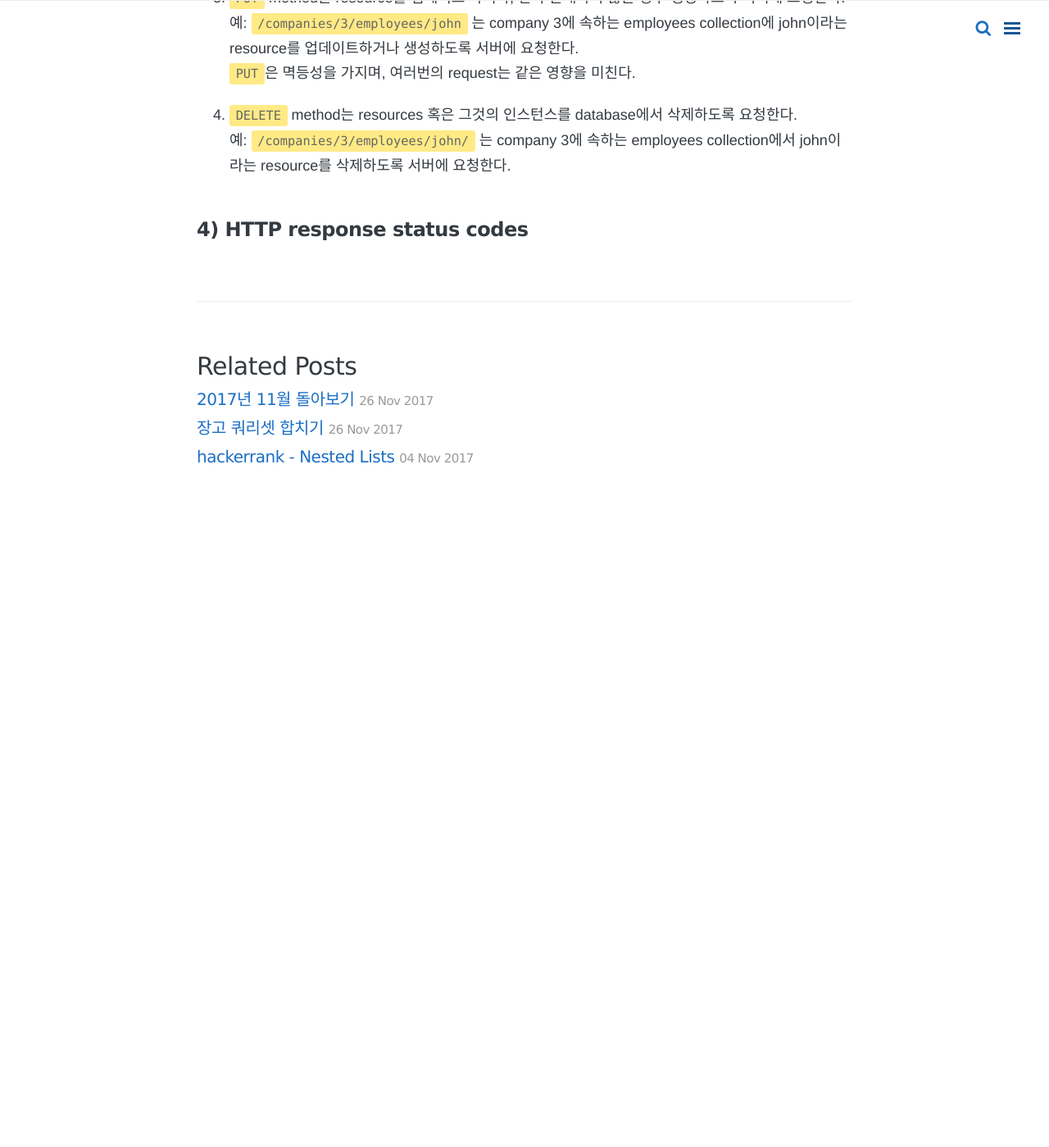
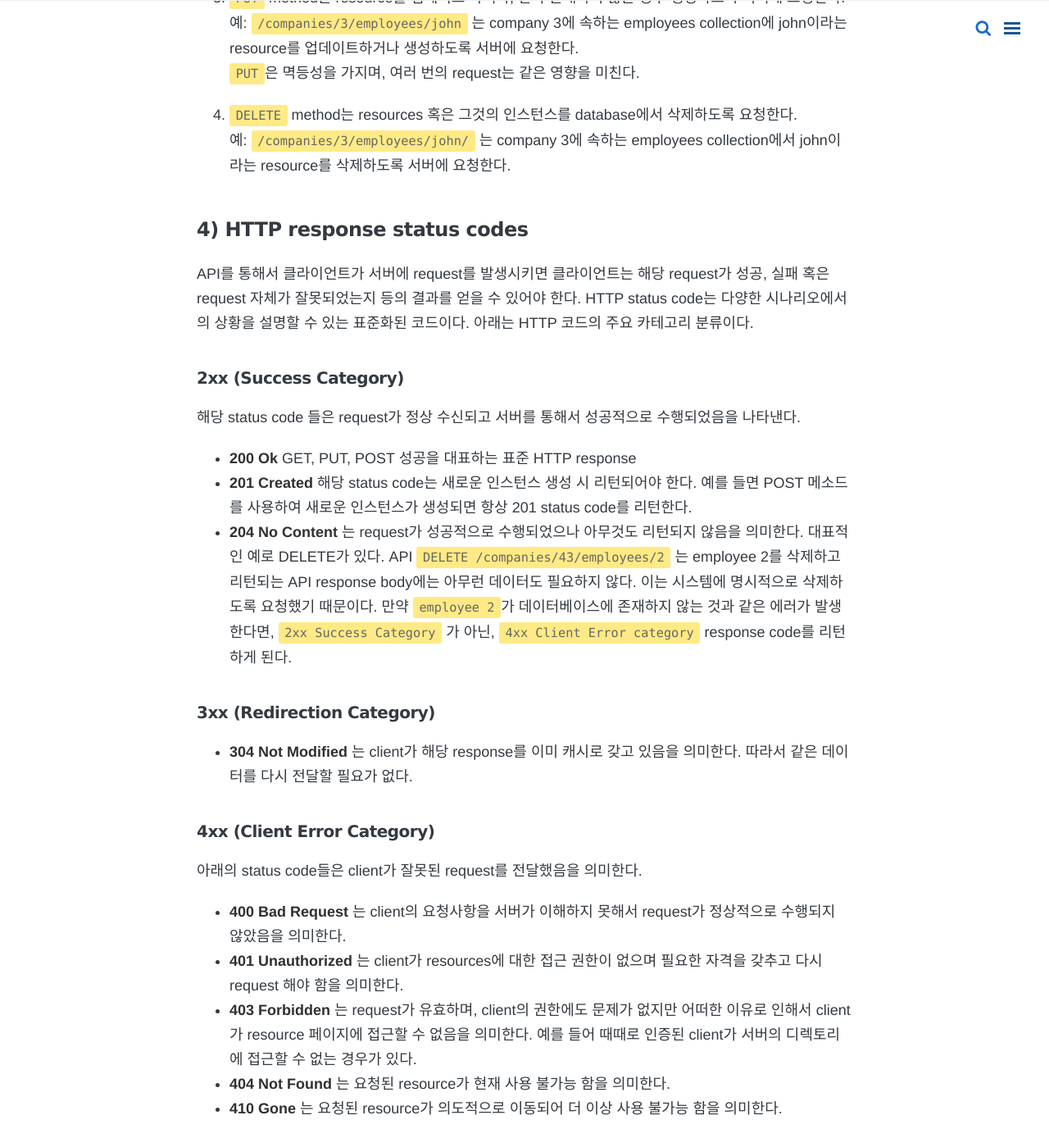
Before and after one commit to wayhome25/wayhome25.github.io, a Jekyll site: the page built from _posts/etc/2017-11-26-restful-api-designing-guidelines.md, in a window 1280 px wide and 1400 px high, scrolled down 3753 px. Shown: the whole window at 82% size. Built offline with Jekyll 4.4.1, drawn with Linux system fonts in a browser that asks for light colours; nearby versions of some CDN libraries; comment, search, counter and statistics services are not loaded; before the commit the page ends 4383 px from its top, so only the background shows below that; some of the changed text lies outside the part shown.

Commit message:
add blog post

```diff
--- a/_posts/etc/2017-11-26-restful-api-designing-guidelines.md
+++ b/_posts/etc/2017-11-26-restful-api-designing-guidelines.md
@@ -13,11 +13,11 @@ comments: true
 <br>
 
 Facebook, Google, Github, Netflix와 같은 거대한 테크기업은 API를 통해서 개발자들과 프로덕트들이 자신들의 데이터를 사용할 수 있도록 하고, 그들을 위한 플랫폼이 되었다.
-비록 당신이 다른 개발자들과 프로덕트를 위한 API를 개발하고 있지 않더라도, 잘 만들어진 API를 갖고 있는것은 당신의 어플리케이션을 위해서도 좋다.
+비록 당신이 다른 개발자들과 프로덕트를 위한 API를 개발하고 있지 않더라도, 잘 만들어진 API를 갖고 있는 것은 당신의 어플리케이션을 위해서도 좋다.
 
-인터넷에서는 오랜동안 API 디자인을 위한 가장 좋은 방법에 대해서 논의가 이루어졌다. 하지만 통일된 공식적인 가이드라인은 없다.
+인터넷에서는 오랫동안 API 디자인을 위한 가장 좋은 방법에 대해서 논의가 이루어졌다. 하지만 통일된 공식적인 가이드라인은 없다.
 
-API는 많은 개발자들이 데이터와 상호작용을 하기 위한 인터페이스이다. 잘 디자인된 API는 사용하기 쉽고, 개발자들의 삶을 편하게 만들어준다. API는 개발자를 위한 GUI이며, 만약 사용하기 혼란스럽거나 설명이 부족하다면 개발자들은 대체물을 찾아서 떠날 것이다. 개발자 경험은 API의 질을 측정하는데 있어서 가장 중요한 기준이라고 할 수 있다.
+API는 많은 개발자들이 데이터와 상호작용을 하기 위한 인터페이스이다. 잘 디자인된 API는 사용하기 쉽고, 개발자들의 삶을 편하게 만들어준다. API는 개발자를 위한 GUI이며, 만약 사용하기 혼란스럽거나 설명이 부족하다면 개발자들은 대체물을 찾아서 떠날 것이다. 개발자 경험은 API의 질을 측정함에 있어서 가장 중요한 기준이라고 할 수 있다.
 
 <br>
 <center>
@@ -38,7 +38,7 @@ API는 많은 개발자들이 데이터와 상호작용을 하기 위한 인터
 
 ### 2) API endpoint
 더 이해하기 위해서 Employees를 가진 Companies에 대한 API를 작성해보자.
-`/getAllEmployees` 는 employees의 리스트를 response하는 API이다. Company에 관련된 API는 다음와 같은 것이 존재할 수 있다.
+`/getAllEmployees` 는 employees의 리스트를 response하는 API이다. Company에 관련된 API는 다음과 같은 것이 존재할 수 있다.
 
 - /addNewEmployee
 - /updateEmployee
@@ -53,7 +53,7 @@ API는 많은 개발자들이 데이터와 상호작용을 하기 위한 인터
 URL은 오직 resources(명사)만 포함해야 하며 동사나 actions를 포함해서는 안된다. API path `/addNewEmployee` 는 action 인 `addNew` 를 resource 이름은 Employee와 함께 포함하고 있다.
 
 #### 그럼 무엇이 올바른 방법일까?
-`/companies` endpoint는 action을 포함하지 않는 좋은 예시이다. 그럼 이럴땐 어떻게 서버에게 해당 `companies` resource에 대해서 add, delete, update와 같은 actions을 수행하도록 알려줄 수 있을까?
+`/companies` endpoint는 action을 포함하지 않는 좋은 예시이다. 그럼 이럴 땐 어떻게 서버에게 해당 `companies` resource에 대해서 add, delete, update와 같은 actions을 수행하도록 알려줄 수 있을까?
 
 이는 동사인 HTTP 메소드 (GET, POST, DELETE, PUT)가 그 역할을 수행할 수 있다.
 
@@ -63,25 +63,25 @@ resource는 언제나 API endpoint에서 **복수형** 이어야 한다. 그리
 - method `GET` path `/companies/34` 는 company 34의 상세 내용을 가져온다.
 - method `DELETE` path `/companies/34` 는 company 34를 삭제한다.
 
-몇 가지 다른 사용 사례에서 resource 아래에 여러개의 resources가 있는 경우 (예 : 회사의 직원들), API endpoint는 아래와 같을 수 있다.
+몇 가지 다른 사용 사례에서 resource 아래에 여러 개의 resources가 있는 경우 (예 : 회사의 직원들), API endpoint는 아래와 같을 수 있다.
 
 - `GET /companies/3/employees` 는 company 3에 속하는 employees 전체 목록을 가져온다.
 - `GET /companies/3/employees/45` 는 company 3에 속하는 employee 45의 상세 내용을 가져온다.
 - `DELETE /companies/3/employees/45` 는 company 3에 속하는 employee 45를 삭제한다.
 - `POST /companies` 는 새로운 company를 생성하고, 생성된 company의 상세 내용을 리턴한다.
 
-이런 API가 더 일관성있고 정확하지 않나요?
+이와 같은 API가 더 일관성 있고 정확하지 않은가?
 
-**결론**: path는 resources의 복수형을 포함해야하고, HTTP 메소드는 해당 resource를 대상으로 수행되는 action의 종류를 정의해야 한다.
+**결론**: path는 resources의 복수형을 포함해야 하고, HTTP 메소드는 해당 resource를 대상으로 수행되는 action의 종류를 정의해야 한다.
 
 ### 3) HTTP methods (동사)
-HTTP는 resources를 대상으로 수행할 수 있는 몇가지 타입의 methods를 정의해두고 있다.
+HTTP는 resources를 대상으로 수행할 수 있는 몇 가지 타입의 methods를 정의해두고 있다.
 
 ` URL은 문장이고, resources는 명사이며 HTTP methods는 동사이다.`
 
 주요 HTTP methods 는 아래와 같다.
 
-1. `GET` method는 resource로 부터 데이터를 요청하며, 어떤 side effect도 발생시켜서는 안된다.
+1. `GET` method는 resource로 부터 데이터를 요청하며, 어떤 side effect도 발생시켜서는 안 된다.
 예: `/companies/3/employees` 는 company 3에 속하는 모든 employees를 리턴한다.
 
 2. `POST` method는 database에 resource를 생성하도록 서버에 요청하며, 대부분 web form 형식으로 제출된다.
@@ -90,9 +90,51 @@ HTTP는 resources를 대상으로 수행할 수 있는 몇가지 타입의 metho
 
 3. `PUT` method는 resource를 업데이트 하거나, 만약 존재하지 않는 경우 생성하도록 서버에 요청한다.
 예: `/companies/3/employees/john` 는 company 3에 속하는 employees collection에 john이라는 resource를 업데이트하거나 생성하도록 서버에 요청한다.
-`PUT`은 멱등성을 가지며, 여러번의 request는 같은 영향을 미친다.
+`PUT`은 멱등성을 가지며, 여러 번의 request는 같은 영향을 미친다.
 
 4. `DELETE` method는 resources 혹은 그것의 인스턴스를 database에서 삭제하도록 요청한다.
 예: `/companies/3/employees/john/` 는 company 3에 속하는 employees collection에서 john이라는 resource를 삭제하도록 서버에 요청한다.
 
 ### 4) HTTP response status codes
+API를 통해서 클라이언트가 서버에 request를 발생시키면 클라이언트는 해당 request가 성공, 실패 혹은 request 자체가 잘못되었는지 등의 결과를 얻을 수 있어야 한다. HTTP status code는 다양한 시나리오에서의 상황을 설명할 수 있는 표준화된 코드이다. 아래는 HTTP 코드의 주요 카테고리 분류이다.
+
+#### 2xx (Success  Category)
+해당 status code 들은 request가 정상 수신되고 서버를 통해서 성공적으로 수행되었음을 나타낸다.
+
+- **200 Ok** GET, PUT, POST 성공을 대표하는 표준 HTTP response
+- **201 Created** 해당 status code는 새로운 인스턴스 생성 시 리턴되어야 한다. 예를 들면 POST 메소드를 사용하여 새로운 인스턴스가 생성되면 항상 201 status code를 리턴한다.
+- **204 No Content** 는 request가 성공적으로 수행되었으나 아무것도 리턴되지 않음을 의미한다. 대표적인 예로 DELETE가 있다. API `DELETE /companies/43/employees/2` 는 employee 2를 삭제하고 리턴되는 API response body에는 아무런 데이터도 필요하지 않다. 이는 시스템에 명시적으로 삭제하도록 요청했기 때문이다.
+만약 `employee 2`가 데이터베이스에 존재하지 않는 것과 같은 에러가 발생한다면, `2xx Success Category` 가 아닌, `4xx Client Error category` response code를 리턴하게 된다.
+
+#### 3xx (Redirection Category)
+- **304 Not Modified** 는 client가 해당 response를 이미 캐시로 갖고 있음을 의미한다. 따라서 같은 데이터를 다시 전달할 필요가 없다.
+
+#### 4xx (Client Error Category)
+아래의 status code들은 client가 잘못된 request를 전달했음을 의미한다.
+- **400 Bad Request** 는 client의 요청사항을 서버가 이해하지 못해서 request가 정상적으로 수행되지 않았음을 의미한다.
+- **401 Unauthorized** 는 client가 resources에 대한 접근 권한이 없으며 필요한 자격을 갖추고 다시 request 해야 함을 의미한다.
+- **403 Forbidden** 는 request가 유효하며, client의 권한에도 문제가 없지만 어떠한 이유로 인해서 client가 resource 페이지에 접근할 수 없음을 의미한다. 예를 들어 때때로 인증된 client가 서버의 디렉토리에 접근할 수 없는 경우가 있다.
+- **404 Not Found** 는 요청된 resource가 현재 사용 불가능 함을 의미한다.
+- **410 Gone** 는 요청된 resource가 의도적으로 이동되어 더 이상 사용 불가능 함을 의미한다.
+
+#### 5xx (Server Error Category)
+- **500 Internal Server Error** 는 request가 유효하지만, 서버에 문제가 발생하여 예상치 못한 조건을 제공하도록 요청받았음을 의미한다.
+- **503 Service Unavailable** 는 서버가 다운되거나 request를 처리할 수 없음을 의미한다. 대부분 서버 점검시에 발생한다.
+
+### 5) 필드 네이밍 컨벤션
+원하는 네이밍 컨벤션을 사용할 수 있지만, 어플리케이션 전체에 걸쳐서 일관성을 갖는 것이 중요하다. 만약 request body 혹은 response type이 JSON이라면 일관성을 위해서 카멜케이스 규칙을 따르는 것이 좋다.
+
+### 6) 검색, 정렬, 필터링, 페이지네이션
+이러한 모든 작업은 하나의 데이터 집합에 대한 쿼리일 뿐이다. 이 같은 action을 처리하기 위한 별도의 API set은 존재하지 않는다. 다만 API의 GET 메소드에 쿼리 파라미터를 추가 할 필요가 있다. 몇가지 예시를 통해서 해당 action 들을 어떻게 구현할 수 있는지 살펴보자.
+
+- **Sorting** 정렬된 companies 리스트를 원하는 경우, `GET /companies` endpoint는 여러개의 정렬 매개변수를 쿼리에서 받아야 한다. 예를 들어 `GET /companies?sort=rank_asc` 는 rank 오름차순으로 companies를 정렬해야 한다.
+- **Filtering** 데이터셋 필터링을 위해서 쿼리 매개변수를 통해 다양한 조건을 전달할 수 있다. 예를 들어 `GET /companies?category=banking&location=india` 는 india에 위치하는 banking 카테고리의 companies를 필터링해야 한다.
+- **Searching** companies list 중에서 이름을 검색하려면 API endpoint는 `GET /companies?search=Digital Mckinsey` 와 같아야 한다.
+- **Pagination** 데이터셋이 너무 큰 경우, 데이터를 작은 덩어리로 나눔으로써 퍼포먼스를 향상시키고 response 핸들링을 좀 더 편하게 할 수 있다. 예를 들어 `GET /companies?page=23` 은 companies 리스트의 23번째 페이지를 의미한다.
+
+만약 GET 메소드에 많은 쿼리 매개변수를 전달하여 URI가 너무 길어진다면 서버는 `414 URI Too long` HTTP status를 응답할 것이다. 이런 경우에는 POST 메소드의 request body를 통해서도 매개변수를 전달할 수 있다.
+
+### 7) Versioning
+당신의 API가 여러 곳에서 사용되고 있을 때 일부 변경 사항으로 API를 업그레이드하면, 기존의 API를 사용하는 제품이나 서비스에 문제가 발생할 수 있다.
+
+`http://api.yourservice.com/v1/companies/34/employees` 처럼 경로에 API의 버전을 포함하는 것은 좋은 예시이다. 만약 주요 업데이트가 있는 경우에는 v2, v1.x.x 와 같은 새로운 API set을 위한 이름을 사용할 수 있다.
```
